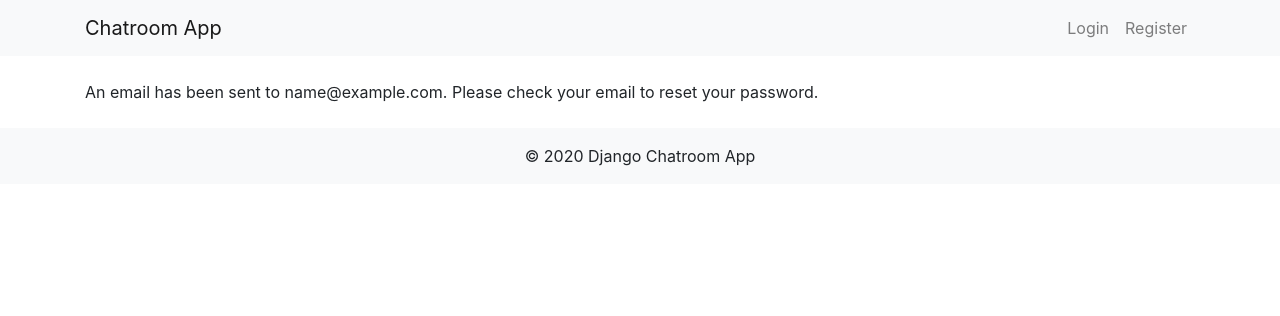
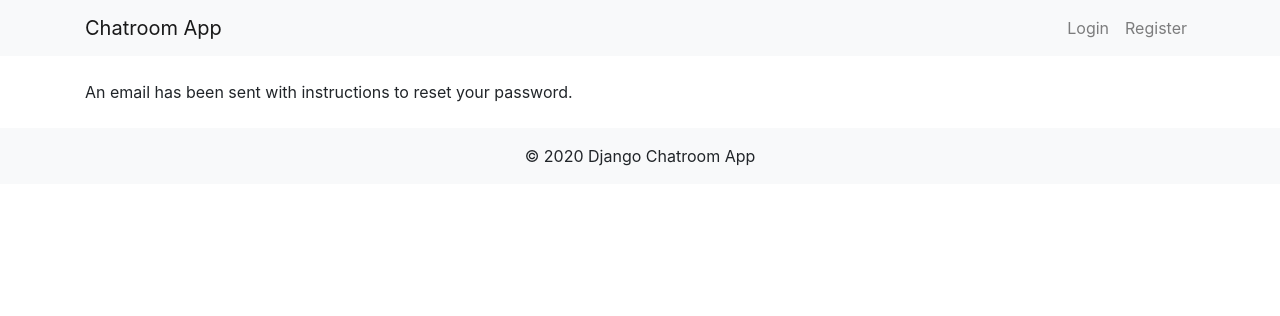
Before and after one commit to zhu-yifang/django_chatroom, a Django app: template users/templates/users/password_reset_done.html in a window 1280 px wide. Shown: the top 316 px of the page. Run offline with Django 4.2, Linux system fonts and the light colour scheme; the template is opened without the code that fills it: most values are stand-ins (such as "Sample title", 1, 10 or a date in 2020); some libraries are stand-ins or nearby versions.

Commit message:
Update password reset message in template

```diff
--- a/users/templates/users/password_reset_done.html
+++ b/users/templates/users/password_reset_done.html
@@ -1,9 +1,9 @@
-{% extends "base.html" %}
+{% extends "chatroom/base.html" %}
 {% block title %}
   Reset Password
 {% endblock title %}
 {% block content %}
   <div class="alter alter-info">
-    An email has been sent to {{ email }}. Please check your email to reset your password.
+    An email has been sent with instructions to reset your password.
   </div>
 {% endblock %}
```
